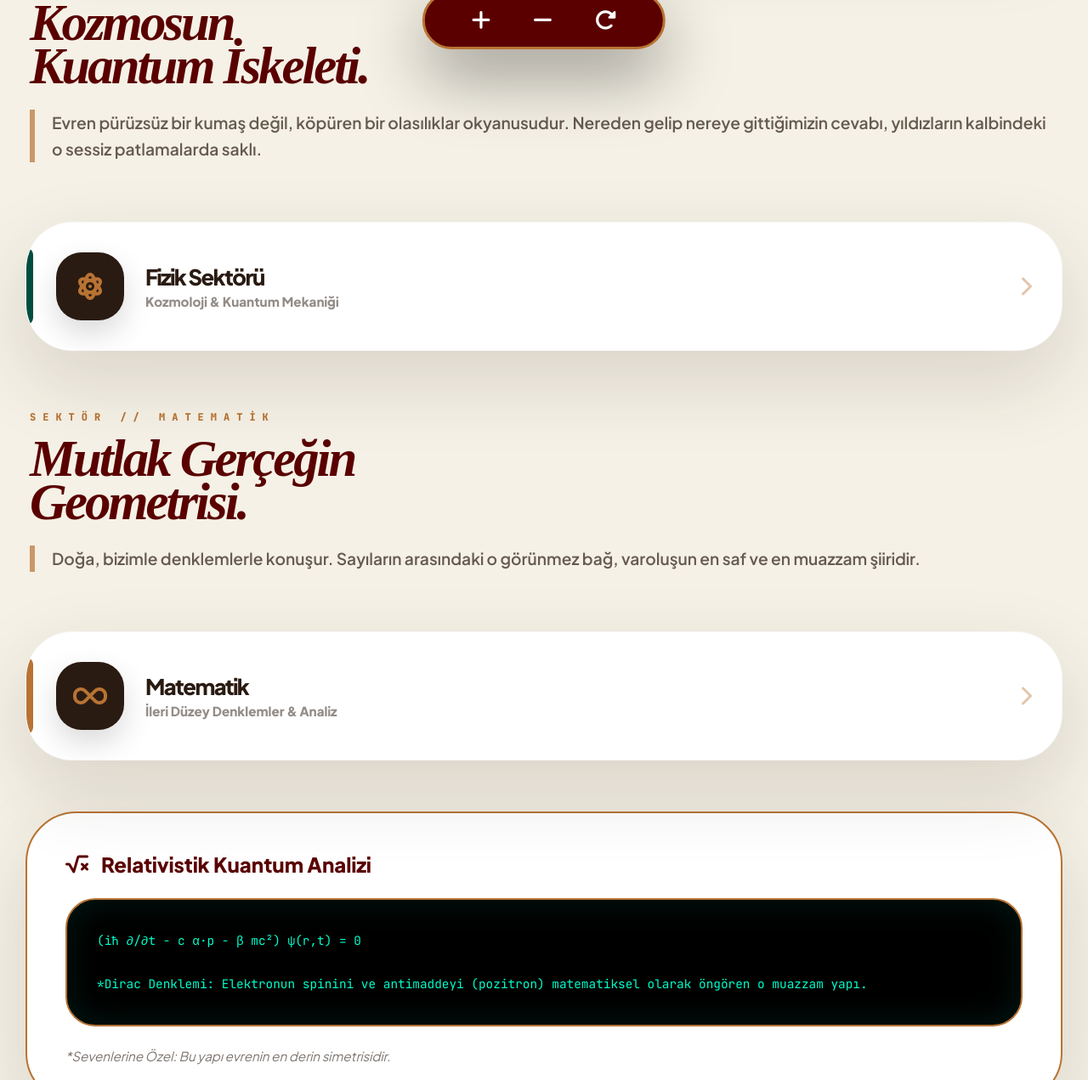
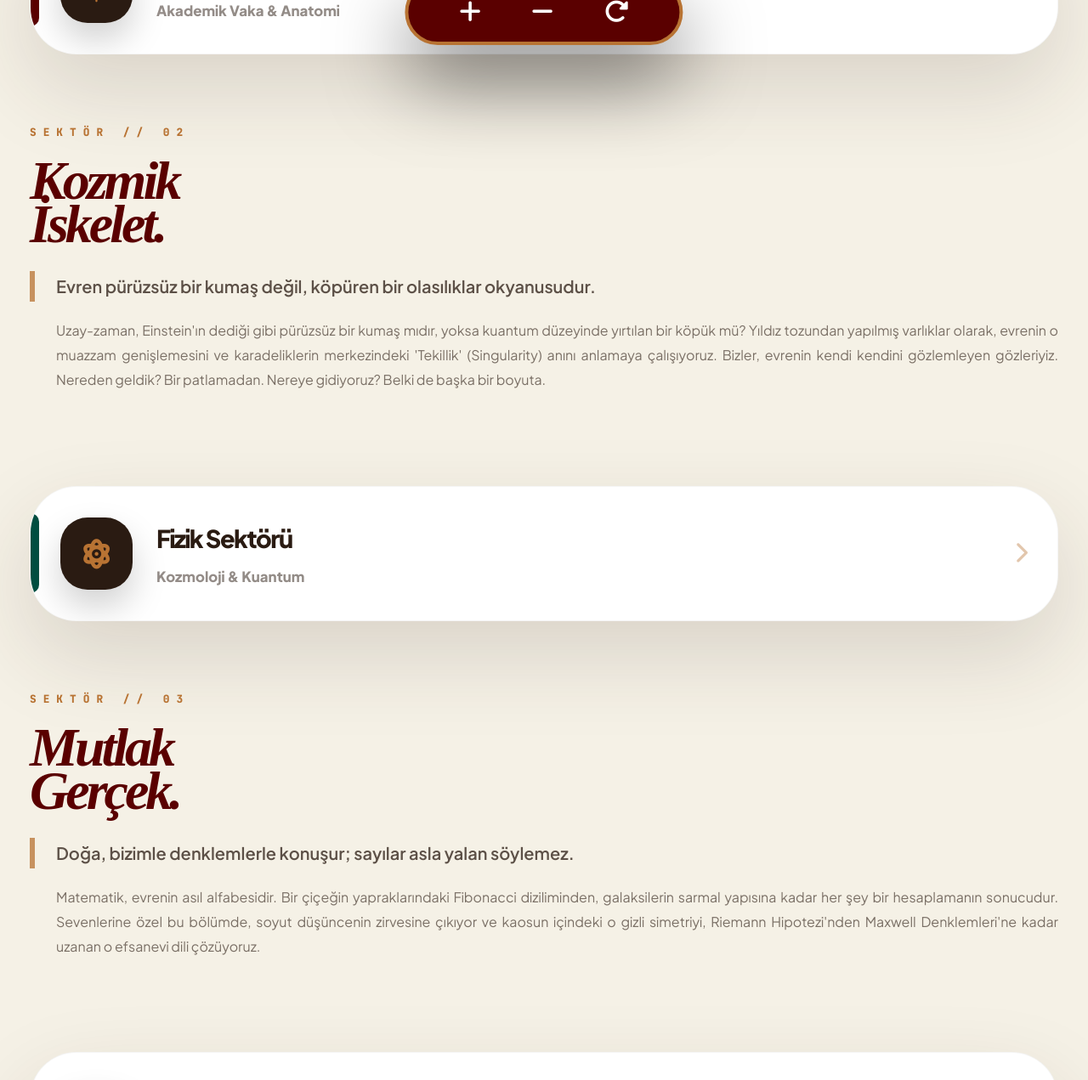
Before and after one commit to alierentip-prog/azura, a plain HTML site: page menu.html in a window 1280 px wide. Shown: the part 707-1978 px from the top of the page at 85% size. Drawn offline with Linux system fonts and the light colour scheme; a web font is replaced by a local one.

Commit message:
Update menu.html

```diff
--- a/menu.html
+++ b/menu.html
@@ -3,169 +3,197 @@
 <head>
     <meta charset="UTF-8">
     <meta name="viewport" content="width=device-width, initial-scale=1.0, viewport-fit=cover">
-    <title>Azura Nexus Omnia | Infinite Intelligence Hub</title>
+    <title>Azura Nexus | The Eternal Core</title>
+
     <link rel="stylesheet" href="https://cdnjs.cloudflare.com/ajax/libs/font-awesome/6.4.0/css/all.min.css">
-    <link href="https://fonts.googleapis.com/css2?family=Plus+Jakarta+Sans:wght@200;400;600;800&family=JetBrains+Mono:wght@400;800&family=Playfair+Display:ital,wght@1,900&display=swap" rel="stylesheet">
+    <link href="https://fonts.googleapis.com/css2?family=Plus+Jakarta+Sans:wght@200;300;400;600;800&family=JetBrains+Mono:wght@400;800&family=Playfair+Display:ital,wght@1,900&display=swap" rel="stylesheet">
+
     <style>
         :root {
             --bg: #f5f1e6; --card: #ffffff; --text: #2a1b12;
             --bordo: #5a0000; --altin: #b87333; --emerald: #004d40;
-            --lacivert: #001f3f; --radius: 55px;
-            --shadow: 0 35px 90px rgba(61, 43, 31, 0.15);
+            --lacivert: #001f3f; --indigo: #311b92; --charcoal: #121212;
+            --radius-max: 55px; --shadow-pro: 0 40px 100px rgba(61, 43, 31, 0.15);
         }
-        [data-theme="dark"] { --bg: #080808; --card: #141414; --text: #e8e8e8; }
+
+        [data-theme="dark"] {
+            --bg: #050505; --card: #141416; --text: #e1e1e1; --border: rgba(255,255,255,0.05);
+        }
 
         * { margin: 0; padding: 0; box-sizing: border-box; -webkit-font-smoothing: antialiased; }
-        body { background: var(--bg); font-family: 'Plus Jakarta Sans', sans-serif; color: var(--text); padding-bottom: 180px; overflow-x: hidden; }
 
-        /* --- SİSTEM ÜST BAR --- */
-        .header-fixed {
+        body {
+            background: var(--bg); font-family: 'Plus Jakarta Sans', sans-serif; color: var(--text);
+            overflow-x: hidden; padding-bottom: 250px; line-height: 1.8;
+        }
+
+        /* --- SİSTEM ÜST KOMUTA MERKEZİ --- */
+        .master-header {
             background: var(--bordo); padding: 25px 30px; display: flex; justify-content: space-between;
             align-items: center; color: #fff; position: sticky; top: 0; z-index: 10000;
-            border-bottom: 5px solid var(--altin); box-shadow: 0 20px 60px rgba(0,0,0,0.5);
+            border-bottom: 5px solid var(--altin); box-shadow: 0 20px 60px rgba(0,0,0,0.4);
         }
-        .header-fixed h1 { font-family: 'JetBrains Mono'; font-weight: 800; font-size: 1.6rem; letter-spacing: 4px; }
-        .clock-ui { background: rgba(255,255,255,0.1); padding: 10px 22px; border-radius: 30px; font-family: 'JetBrains Mono'; font-weight: 800; font-size: 0.9rem; }
+        .master-header h1 { font-family: 'JetBrains Mono'; font-weight: 800; font-size: 1.7rem; letter-spacing: 5px; }
+        .nexus-widgets { display: flex; align-items: center; gap: 20px; }
+        .clock-ui { background: rgba(255,255,255,0.12); padding: 10px 22px; border-radius: 30px; font-family: 'JetBrains Mono'; font-weight: 800; font-size: 0.9rem; border: 1px solid rgba(255,255,255,0.1); }
 
-        /* --- MANİFESTO BLOKLARI (DERİN İÇERİK) --- */
-        .manifesto-section { padding: 70px 35px; }
-        .manifesto-section span { font-family: 'JetBrains Mono'; color: var(--altin); font-weight: 800; font-size: 0.75rem; letter-spacing: 8px; display: block; margin-bottom: 15px; }
-        .manifesto-section h2 { font-family: 'Playfair Display', serif; font-size: 3.8rem; line-height: 0.85; font-style: italic; letter-spacing: -3px; color: var(--bordo); margin-bottom: 25px; }
-        .manifesto-section p { font-size: 1.2rem; font-weight: 600; opacity: 0.7; border-left: 6px solid var(--altin); padding-left: 20px; line-height: 1.6; }
+        /* --- VAROLUŞSAL MANİFESTO BLOKLARI --- */
+        .layer-manifesto { padding: 80px 35px; position: relative; }
+        .layer-manifesto span { font-family: 'JetBrains Mono'; color: var(--altin); font-weight: 800; font-size: 0.8rem; letter-spacing: 8px; display: block; margin-bottom: 20px; }
+        .layer-manifesto h2 { font-family: 'Playfair Display', serif; font-size: 4rem; line-height: 0.8; font-style: italic; letter-spacing: -4px; color: var(--bordo); margin-bottom: 30px; }
+        .layer-manifesto p { font-size: 1.25rem; font-weight: 600; opacity: 0.75; border-left: 6px solid var(--altin); padding-left: 25px; margin-bottom: 20px; }
+        .deep-text { font-size: 1rem; opacity: 0.6; padding-left: 31px; text-align: justify; margin-bottom: 30px; }
 
-        /* --- NEXUS KARTLARI (ULTRA REFINED) --- */
-        .viewport-grid { padding: 0 30px; display: flex; flex-direction: column; gap: 20px; }
-        .nexus-card {
-            background: var(--card); border-radius: var(--radius); padding: 35px;
+        /* --- AKILLI KART SİSTEMİ (HI-SATURATION) --- */
+        .nexus-viewport { padding: 0 35px; display: flex; flex-direction: column; gap: 25px; }
+
+        .prime-card {
+            background: var(--card); border-radius: var(--radius-max); padding: 35px;
             display: flex; align-items: center; text-decoration: none; color: inherit;
-            box-shadow: var(--shadow); position: relative; overflow: hidden;
-            border: 1px solid rgba(0,0,0,0.03);
+            box-shadow: var(--shadow-pro); position: relative; overflow: hidden;
+            border: 1px solid rgba(0,0,0,0.04);
         }
-        .nexus-card::before { content: ''; position: absolute; left: 0; top: 20%; bottom: 20%; width: 8px; border-radius: 0 20px 20px 0; }
-        .type-med::before { background: var(--bordo); }
-        .type-physic::before { background: var(--emerald); }
-        .type-math::before { background: var(--altin); }
-        .type-gastro::before { background: var(--lacivert); }
-        .type-mind::before { background: #311b92; }
+
+        /* İkonik Renk Şeritleri */
+        .prime-card::before { content: ''; position: absolute; left: 0; top: 20%; bottom: 20%; width: 10px; border-radius: 0 25px 25px 0; }
+        .c-med::before { background: var(--bordo); }
+        .c-physic::before { background: var(--emerald); }
+        .c-math::before { background: var(--altin); }
+        .c-gastro::before { background: var(--lacivert); }
+        .c-mind::before { background: var(--indigo); }
 
         .icon-vault {
-            width: 80px; height: 80px; background: var(--text); border-radius: 30px;
+            width: 85px; height: 85px; background: var(--text); border-radius: 32px;
             display: flex; align-items: center; justify-content: center;
-            font-size: 2rem; color: var(--altin); margin-right: 25px;
-            box-shadow: 0 15px 35px rgba(0,0,0,0.15);
-        }
-        .body-vault h3 { font-size: 1.6rem; font-weight: 800; margin-bottom: 3px; letter-spacing: -1.5px; }
-        .body-vault p { font-size: 0.95rem; opacity: 0.5; font-weight: 700; }
-        .chevron-ui { margin-left: auto; color: var(--altin); opacity: 0.4; font-size: 1.5rem; }
-
-        /* --- ÖZEL MATEMATİKSEL FİZİK BLOĞU --- */
-        .math-nexus-lab { margin: 60px 30px; background: var(--card); border-radius: 60px; padding: 45px; box-shadow: var(--shadow); border: 2px solid var(--altin); }
-        .math-nexus-lab h4 { font-size: 1.5rem; font-weight: 800; color: var(--bordo); margin-bottom: 25px; display: flex; align-items: center; gap: 15px; }
-        .code-terminal {
-            background: #000; color: #00ffcc; padding: 35px; border-radius: 35px;
-            font-family: 'JetBrains Mono', monospace; font-size: 0.9rem; overflow-x: auto;
-            border: 2px solid var(--altin); margin: 25px 0; line-height: 1.8;
-            box-shadow: inset 0 0 40px rgba(0, 255, 204, 0.1);
+            font-size: 2.2rem; color: var(--altin); margin-right: 28px;
+            box-shadow: 0 20px 40px rgba(0,0,0,0.18);
         }
 
-        /* --- SİSTEM KONTROL HUB --- */
-        .bottom-hub {
-            position: fixed; bottom: 35px; left: 50%; transform: translateX(-50%);
-            background: var(--bordo); padding: 18px 55px; border-radius: 70px;
-            display: flex; gap: 50px; color: #fff; box-shadow: 0 30px 80px rgba(0,0,0,0.4);
-            z-index: 10000; border: 3px solid var(--altin);
+        .card-body h3 { font-size: 1.8rem; font-weight: 800; margin-bottom: 5px; letter-spacing: -1.5px; }
+        .card-body p { font-size: 1.05rem; opacity: 0.5; font-weight: 700; }
+        .nav-link { margin-left: auto; color: var(--altin); opacity: 0.4; font-size: 1.6rem; }
+
+        /* --- MATEMATİKSEL ANALİZ PANLLERİ --- */
+        .math-nexus-lab { margin: 60px 35px; background: var(--card); border-radius: 60px; padding: 50px; box-shadow: var(--shadow-pro); }
+        .math-nexus-lab h4 { font-size: 1.6rem; font-weight: 800; margin-bottom: 30px; color: var(--bordo); display: flex; align-items: center; gap: 20px; }
+        .terminal-box {
+            background: #000; color: #00ffcc; padding: 40px; border-radius: 40px;
+            font-family: 'JetBrains Mono', monospace; font-size: 1rem; overflow-x: auto;
+            border: 2px solid var(--altin); margin: 30px 0; line-height: 2;
         }
-        .bottom-hub i { font-size: 1.6rem; cursor: pointer; transition: 0.3s; }
-        .bottom-hub i:active { transform: scale(0.7); }
+
+        /* --- SİSTEM KONTROL HUB (FAB) --- */
+        .fab-hub {
+            position: fixed; bottom: 40px; left: 50%; transform: translateX(-50%);
+            background: var(--bordo); padding: 20px 60px; border-radius: 80px;
+            display: flex; gap: 60px; color: #fff; box-shadow: 0 40px 90px rgba(0,0,0,0.5);
+            z-index: 20000; border: 4px solid var(--altin);
+        }
+        .fab-hub i { font-size: 1.8rem; cursor: pointer; transition: 0.4s; }
+
     </style>
 </head>
 <body data-theme="light">
 
-    <header class="header-fixed">
+    <header class="master-header">
         <div class="brand-unit"><h1>AZURA</h1></div>
         <div class="clock-ui" id="live-clock">00:00:00</div>
     </header>
 
-    <section class="manifesto-section">
-        <span>SEKTÖR // BİYOLOJİ</span>
-        <h2>Yaşamın<br>Akışkan Mimarisi.</h2>
-        <p>Her hücre, milyarlarca yıllık bir evrimsel hafızanın fiziksel izdüşümüdür. Tıbbın derinliklerinde, sadece hastalığı değil, yaşamın o kutsal "Singularity" anını arıyoruz.</p>
+    <section class="layer-manifesto">
+        <span>SEKTÖR // 01</span>
+        <h2>Biyolojik<br>Hafıza.</h2>
+        <p>Her nefes, milyarlarca atomun bir araya gelip 'seni' oluşturma çabasıdır.</p>
+        <div class="deep-text">
+            Usta, bir tıp öğrencisi olarak bilirsin ki; insan vücudu bir makine değil, sürekli kendini yeniden yazan bir algoritmadır. Her gün trilyonlarca hücren ölür ve yerini yenilerine bırakır; yani sen, yedi yıl önceki 'sen' ile aynı atomlara sahip değilsin. Bu muazzam biyolojik döngüde, nereden gelip nereye gittiğimizin cevabı, damarlarımızdaki o kutsal akışta ve DNA'mızın en derin spirallerinde saklıdır.
+        </div>
     </section>
 
-    <nav class="viewport-grid">
-        <a href="medical.html" class="nexus-card type-med">
+    <nav class="nexus-viewport">
+        <a href="medical.html" class="prime-card c-med">
             <div class="icon-vault"><i class="fa-solid fa-staff-snake"></i></div>
-            <div class="body-vault"><h3>Tıp & Klinik</h3><p>Akademik Vaka & Anatomi</p></div>
-            <i class="fa-solid fa-chevron-right chevron-ui"></i>
+            <div class="card-body"><h3>Tıp & Klinik</h3><p>Akademik Vaka & Anatomi</p></div>
+            <i class="fa-solid fa-chevron-right nav-link"></i>
         </a>
     </nav>
 
-    <section class="manifesto-section">
-        <span>SEKTÖR // FİZİK</span>
-        <h2>Kozmosun<br>Kuantum İskeleti.</h2>
-        <p>Evren pürüzsüz bir kumaş değil, köpüren bir olasılıklar okyanusudur. Nereden gelip nereye gittiğimizin cevabı, yıldızların kalbindeki o sessiz patlamalarda saklı.</p>
+    <section class="layer-manifesto">
+        <span>SEKTÖR // 02</span>
+        <h2>Kozmik<br>İskelet.</h2>
+        <p>Evren pürüzsüz bir kumaş değil, köpüren bir olasılıklar okyanusudur.</p>
+        <div class="deep-text">
+            Uzay-zaman, Einstein'ın dediği gibi pürüzsüz bir kumaş mıdır, yoksa kuantum düzeyinde yırtılan bir köpük mü? Yıldız tozundan yapılmış varlıklar olarak, evrenin o muazzam genişlemesini ve karadeliklerin merkezindeki 'Tekillik' (Singularity) anını anlamaya çalışıyoruz. Bizler, evrenin kendi kendini gözlemleyen gözleriyiz. Nereden geldik? Bir patlamadan. Nereye gidiyoruz? Belki de başka bir boyuta.
+        </div>
     </section>
 
-    <nav class="viewport-grid">
-        <a href="physic.html" class="nexus-card type-physic">
+    <nav class="nexus-viewport">
+        <a href="physic.html" class="prime-card c-physic">
             <div class="icon-vault"><i class="fa-solid fa-atom"></i></div>
-            <div class="body-vault"><h3>Fizik Sektörü</h3><p>Kozmoloji & Kuantum Mekaniği</p></div>
-            <i class="fa-solid fa-chevron-right chevron-ui"></i>
+            <div class="card-body"><h3>Fizik Sektörü</h3><p>Kozmoloji & Kuantum</p></div>
+            <i class="fa-solid fa-chevron-right nav-link"></i>
         </a>
     </nav>
 
-    <section class="manifesto-section">
-        <span>SEKTÖR // MATEMATİK</span>
-        <h2>Mutlak Gerçeğin<br>Geometrisi.</h2>
-        <p>Doğa, bizimle denklemlerle konuşur. Sayıların arasındaki o görünmez bağ, varoluşun en saf ve en muazzam şiiridir.</p>
+    <section class="layer-manifesto">
+        <span>SEKTÖR // 03</span>
+        <h2>Mutlak<br>Gerçek.</h2>
+        <p>Doğa, bizimle denklemlerle konuşur; sayılar asla yalan söylemez.</p>
+        <div class="deep-text">
+            Matematik, evrenin asıl alfabesidir. Bir çiçeğin yapraklarındaki Fibonacci diziliminden, galaksilerin sarmal yapısına kadar her şey bir hesaplamanın sonucudur. Sevenlerine özel bu bölümde, soyut düşüncenin zirvesine çıkıyor ve kaosun içindeki o gizli simetriyi, Riemann Hipotezi'nden Maxwell Denklemleri'ne kadar uzanan o efsanevi dili çözüyoruz.
+        </div>
     </section>
 
-    <nav class="viewport-grid">
-        <a href="math.html" class="nexus-card type-math">
+    <nav class="nexus-viewport">
+        <a href="math.html" class="prime-card c-math">
             <div class="icon-vault"><i class="fa-solid fa-infinity"></i></div>
-            <div class="body-vault"><h3>Matematik</h3><p>İleri Düzey Denklemler & Analiz</p></div>
-            <i class="fa-solid fa-chevron-right chevron-ui"></i>
+            <div class="card-body"><h3>Matematik</h3><p>İleri Düzey Denklemler</p></div>
+            <i class="fa-solid fa-chevron-right nav-link"></i>
         </a>
     </nav>
 
     <div class="math-nexus-lab">
         <h4><i class="fa-solid fa-square-root-variable"></i> Relativistik Kuantum Analizi</h4>
-        <div class="code-terminal">
+        <div class="terminal-box">
             (iħ ∂/∂t - c α·p - β mc²) ψ(r,t) = 0 <br><br>
-            *Dirac Denklemi: Elektronun spinini ve antimaddeyi (pozitron) matematiksel olarak öngören o muazzam yapı.
+            *Dirac Denklemi: Bu yapı, kuantum mekaniği ile özel göreliliği birleştiren yegane köprüdür. Elektronun neden kendi ekseni etrafında döndüğünü (spin) ve evrende neden 'antimadde' olması gerektiğini matematiksel bir zorunluluk olarak bize söyler.
         </div>
-        <p style="font-size:0.95rem; font-style:italic; opacity:0.6;">*Sevenlerine Özel: Bu yapı evrenin en derin simetrisidir.</p>
     </div>
 
-    <section class="manifesto-section">
-        <span>SEKTÖR // GASTRONOMİ</span>
-        <h2>Toprağın ve Kültürün<br>Derin Hafızası.</h2>
-        <p>Gastronomi, kimyanın ve tarihin bir tabakta birleşmesidir. Azura'nın mutfağında her lezzet bir medeniyet anlatısıdır.</p>
+    <section class="layer-manifesto">
+        <span>SEKTÖR // 04</span>
+        <h2>Toprağın<br>Mirası.</h2>
+        <p>Gastronomi, kimyanın ve tarihin bir tabakta birleşmesidir.</p>
+        <div class="deep-text">
+            Yediğimiz her lokma, bir coğrafyanın hafızasını taşır. Gastronomi sadece lezzet değil, insanın doğayla kurduğu o binlerce yıllık ilişkinin en estetik halidir. Azura'nın mutfağında, bir baharatın ipek yolundaki yolculuğundan, moleküler mutfağın geleceğine kadar her detayı bir kültür anlatısı olarak ele alıyoruz.
+        </div>
     </section>
 
-    <nav class="viewport-grid">
-        <a href="gastronomy.html" class="nexus-card type-gastro">
+    <nav class="nexus-viewport">
+        <a href="gastronomy.html" class="prime-card c-gastro">
             <div class="icon-vault"><i class="fa-solid fa-utensils"></i></div>
-            <div class="body-vault"><h3>Gastronomi</h3><p>Mutfak Mirası & Tarihsel Lezzet</p></div>
-            <i class="fa-solid fa-chevron-right chevron-ui"></i>
+            <div class="card-body"><h3>Gastronomi</h3><p>Mutfak Mirası & Kültür</p></div>
+            <i class="fa-solid fa-chevron-right nav-link"></i>
         </a>
     </nav>
 
-    <section class="manifesto-section">
-        <span>SEKTÖR // ZİHİN</span>
-        <h2>Bilincin Kaotik<br>Yankısı.</h2>
-        <p>Rüyalardan gerçekliğe, nöronların arasındaki o muazzam elektrik fırtınasında kendimizi arıyoruz. Zihin Lab, bilincin sınırlarını zorlar.</p>
+    <section class="layer-manifesto">
+        <span>SEKTÖR // 05</span>
+        <h2>Bilincin<br>Yankısı.</h2>
+        <p>Rüyalardan gerçekliğe, nöronların arasındaki o muazzam elektrik fırtınası.</p>
+        <div class="deep-text">
+            Bilinç nedir? Sadece biyokimyasal bir reaksiyon mu, yoksa evrenin kendini tanıma biçimi mi? Zihin Laboratuvarı'nda, rüyaların mimarisinden yapay zekanın sınırlarına kadar, 'ben' dediğimiz o gizemli fenomenin derinliklerine iniyoruz. Nöronların arasındaki her kıvılcım, yeni bir evrenin doğuşudur.
+        </div>
     </section>
 
-    <nav class="viewport-grid">
-        <a href="games.html" class="nexus-card type-mind">
+    <nav class="nexus-viewport">
+        <a href="games.html" class="prime-card c-mind">
             <div class="icon-vault"><i class="fa-solid fa-brain"></i></div>
-            <div class="body-vault"><h3>Zihin Lab</h3><p>Bilişsel Simülasyon & Testler</p></div>
-            <i class="fa-solid fa-chevron-right chevron-ui"></i>
+            <div class="card-body"><h3>Zihin Lab</h3><p>Bilişsel Simülasyonlar</p></div>
+            <i class="fa-solid fa-chevron-right nav-link"></i>
         </a>
     </nav>
 
-    <div class="bottom-hub">
+    <div class="fab-hub">
         <i class="fa-solid fa-plus"></i>
         <i class="fa-solid fa-minus"></i>
         <i class="fa-solid fa-rotate-right" onclick="location.reload()"></i>
```
